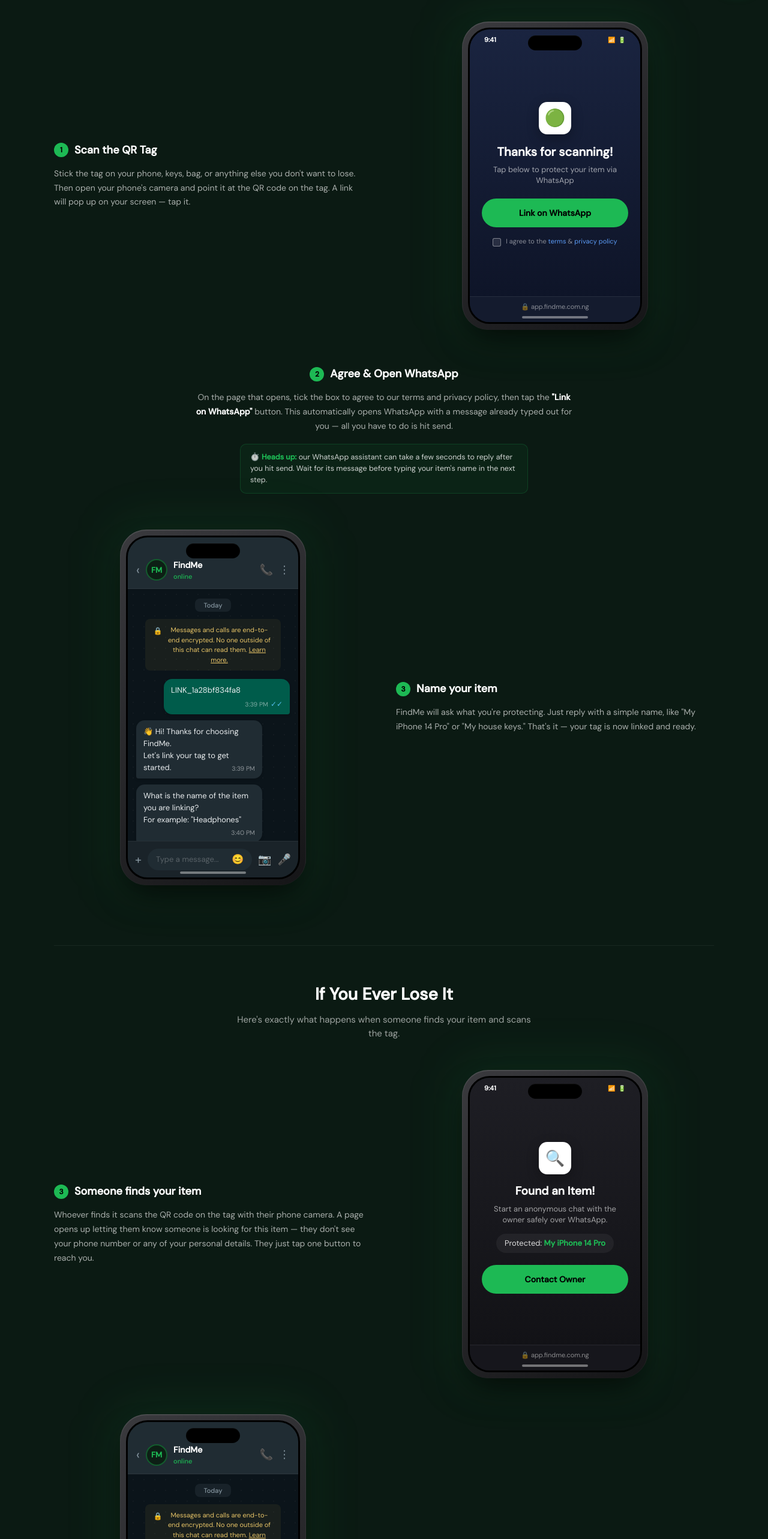
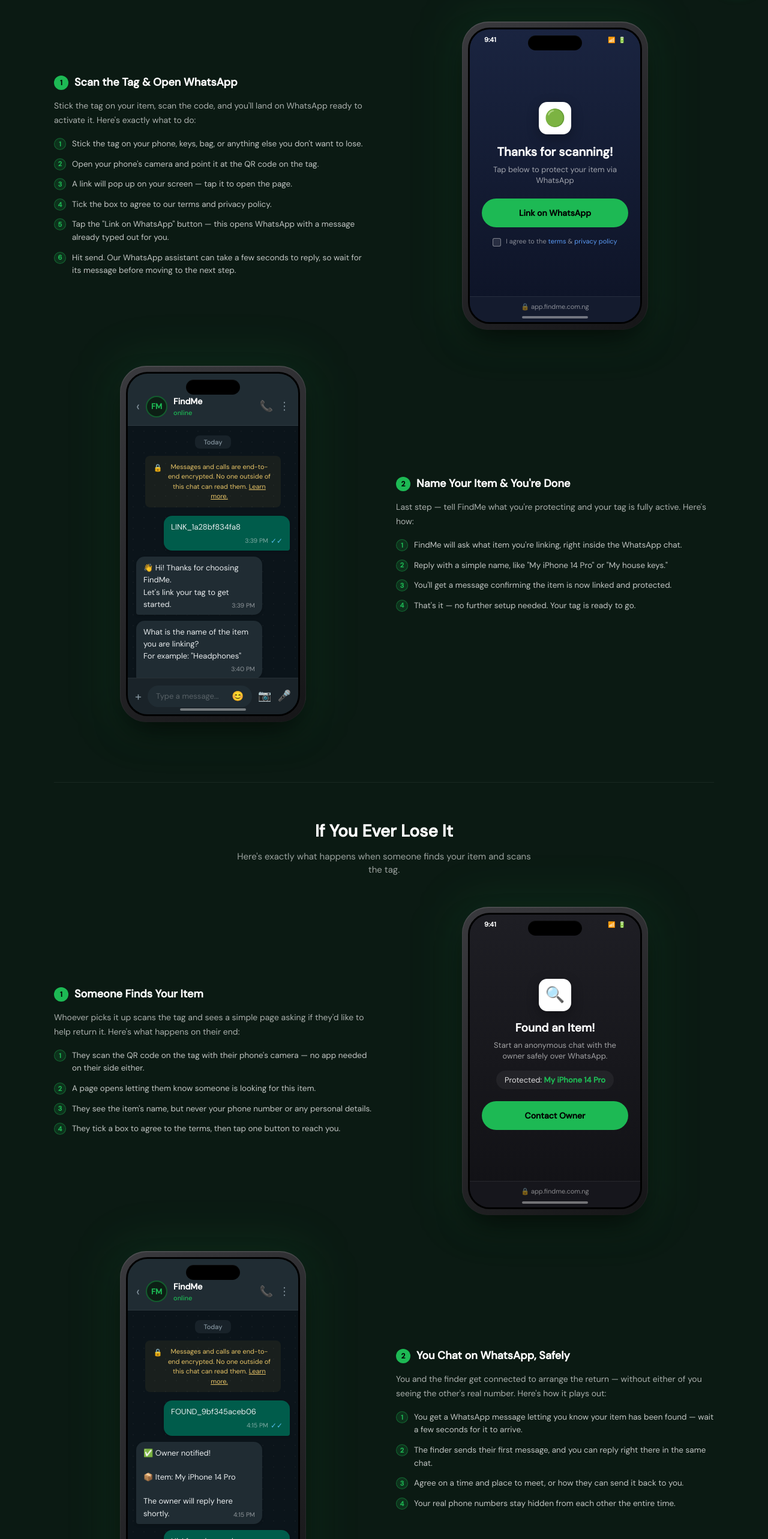
Before and after one commit to Eli-boy/FindMe-Frontend, a Next.js app: page /how-it-works in a window 1280 px wide. Shown: the part 800-3366 px from the top of the page at 60% size. Built offline with nearby package versions, Linux system fonts and the light colour scheme.

Commit message:
feat: merge scan+whatsapp steps, add detailed numbered sub-steps throughout

```diff
--- a/app/HowItWorks.tsx
+++ b/app/HowItWorks.tsx
@@ -392,41 +392,66 @@
             </div>
 
             <div style={{ display: "flex", flexDirection: "column", gap: 60 }}>
+              {/* MERGED STEP 1: Scan & Activate */}
               <div style={{ display: "grid", gridTemplateColumns: "repeat(auto-fit, minmax(280px, 1fr))", gap: 40, alignItems: "center" }}>
                 <div style={{ paddingRight: "10px" }}>
                   <div style={{ display: "flex", alignItems: "center", gap: 10, marginBottom: 14 }}>
-                    <span style={{ width: 24, height: 24, borderRadius: "50%", background: "#1db954", color: "#000", display: "flex", alignItems: "center", justifyContent: "center", fontSize: 12, fontWeight: 800 }}>1</span>
-                    <h4 style={{ fontSize: 18, fontWeight: 700, margin: 0 }}>Scan the QR Tag</h4>
+                    <span style={{ width: 24, height: 24, borderRadius: "50%", background: "#1db954", color: "#000", display: "flex", alignItems: "center", justifyContent: "center", fontSize: 12, fontWeight: 800, flexShrink: 0 }}>1</span>
+                    <h4 style={{ fontSize: 18, fontWeight: 700, margin: 0 }}>Scan the Tag & Open WhatsApp</h4>
                   </div>
-                  <p style={{ fontSize: 14, color: "rgba(255,255,255,0.65)", lineHeight: 1.7, margin: 0 }}>
-                    Stick the tag on your phone, keys, bag, or anything else you don't want to lose. Then open your phone's camera and point it at the QR code on the tag. A link will pop up on your screen — tap it.
+                  <p style={{ fontSize: 14, color: "rgba(255,255,255,0.65)", lineHeight: 1.7, margin: "0 0 16px" }}>
+                    Stick the tag on your item, scan the code, and you'll land on WhatsApp ready to activate it. Here's exactly what to do:
                   </p>
+                  <ol style={{ margin: 0, padding: 0, listStyle: "none", display: "flex", flexDirection: "column", gap: 12 }}>
+                    {[
+                      "Stick the tag on your phone, keys, bag, or anything else you don't want to lose.",
+                      "Open your phone's camera and point it at the QR code on the tag.",
+                      "A link will pop up on your screen — tap it to open the page.",
+                      "Tick the box to agree to our terms and privacy policy.",
+                      "Tap the \"Link on WhatsApp\" button — this opens WhatsApp with a message already typed out for you.",
+                      "Hit send. Our WhatsApp assistant can take a few seconds to reply, so wait for its message before moving to the next step.",
+                    ].map((t, idx) => (
+                      <li key={idx} style={{ display: "flex", gap: 10, alignItems: "flex-start" }}>
+                        <span style={{
+                          width: 20, height: 20, borderRadius: "50%", background: "rgba(29,185,84,0.15)", color: "#1db954",
+                          border: "1px solid rgba(29,185,84,0.4)", display: "flex", alignItems: "center", justifyContent: "center",
+                          fontSize: 11, fontWeight: 700, flexShrink: 0, marginTop: 1,
+                        }}>{idx + 1}</span>
+                        <span style={{ fontSize: 13.5, color: "rgba(255,255,255,0.75)", lineHeight: 1.6 }}>{t}</span>
+                      </li>
+                    ))}
+                  </ol>
                 </div>
                 <div><ScanPageMockup /></div>
               </div>
 
-              <div style={{ maxWidth: 640, marginLeft: "auto", marginRight: "auto", textAlign: "center" }}>
-                <div style={{ display: "flex", alignItems: "center", justifyContent: "center", gap: 10, marginBottom: 14 }}>
-                  <span style={{ width: 24, height: 24, borderRadius: "50%", background: "#1db954", color: "#000", display: "flex", alignItems: "center", justifyContent: "center", fontSize: 12, fontWeight: 800, flexShrink: 0 }}>2</span>
-                  <h4 style={{ fontSize: 18, fontWeight: 700, margin: 0 }}>Agree & Open WhatsApp</h4>
-                </div>
-                <p style={{ fontSize: 14, color: "rgba(255,255,255,0.65)", lineHeight: 1.7, margin: "0 0 18px" }}>
-                  On the page that opens, tick the box to agree to our terms and privacy policy, then tap the <strong style={{ color: "#fff" }}>"Link on WhatsApp"</strong> button. This automatically opens WhatsApp with a message already typed out for you — all you have to do is hit send.
-                </p>
-                <div style={{ background: "rgba(29,185,84,0.06)", border: "1px solid rgba(29,185,84,0.2)", borderRadius: 10, padding: "12px 16px", fontSize: 12.5, color: "rgba(255,255,255,0.8)", textAlign: "left", maxWidth: 480, marginLeft: "auto", marginRight: "auto" }}>
-                  ⏱️ <strong style={{ color: "#1db954" }}>Heads up:</strong> our WhatsApp assistant can take a few seconds to reply after you hit send. Wait for its message before typing your item's name in the next step.
-                </div>
-              </div>
-
+              {/* STEP 2: Name your item */}
               <div style={{ display: "grid", gridTemplateColumns: "repeat(auto-fit, minmax(280px, 1fr))", gap: 40, alignItems: "center" }}>
                 <div style={{ order: typeof window !== "undefined" && window.innerWidth > 768 ? 2 : 1 }}>
                   <div style={{ display: "flex", alignItems: "center", gap: 10, marginBottom: 14 }}>
-                    <span style={{ width: 24, height: 24, borderRadius: "50%", background: "#1db954", color: "#000", display: "flex", alignItems: "center", justifyContent: "center", fontSize: 12, fontWeight: 800 }}>3</span>
-                    <h4 style={{ fontSize: 18, fontWeight: 700, margin: 0 }}>Name your item</h4>
+                    <span style={{ width: 24, height: 24, borderRadius: "50%", background: "#1db954", color: "#000", display: "flex", alignItems: "center", justifyContent: "center", fontSize: 12, fontWeight: 800, flexShrink: 0 }}>2</span>
+                    <h4 style={{ fontSize: 18, fontWeight: 700, margin: 0 }}>Name Your Item & You're Done</h4>
                   </div>
-                  <p style={{ fontSize: 14, color: "rgba(255,255,255,0.65)", lineHeight: 1.7, margin: 0 }}>
-                    FindMe will ask what you're protecting. Just reply with a simple name, like "My iPhone 14 Pro" or "My house keys." That's it — your tag is now linked and ready.
+                  <p style={{ fontSize: 14, color: "rgba(255,255,255,0.65)", lineHeight: 1.7, margin: "0 0 16px" }}>
+                    Last step — tell FindMe what you're protecting and your tag is fully active. Here's how:
                   </p>
+                  <ol style={{ margin: 0, padding: 0, listStyle: "none", display: "flex", flexDirection: "column", gap: 12 }}>
+                    {[
+                      "FindMe will ask what item you're linking, right inside the WhatsApp chat.",
+                      "Reply with a simple name, like \"My iPhone 14 Pro\" or \"My house keys.\"",
+                      "You'll get a message confirming the item is now linked and protected.",
+                      "That's it — no further setup needed. Your tag is ready to go.",
+                    ].map((t, idx) => (
+                      <li key={idx} style={{ display: "flex", gap: 10, alignItems: "flex-start" }}>
+                        <span style={{
+                          width: 20, height: 20, borderRadius: "50%", background: "rgba(29,185,84,0.15)", color: "#1db954",
+                          border: "1px solid rgba(29,185,84,0.4)", display: "flex", alignItems: "center", justifyContent: "center",
+                          fontSize: 11, fontWeight: 700, flexShrink: 0, marginTop: 1,
+                        }}>{idx + 1}</span>
+                        <span style={{ fontSize: 13.5, color: "rgba(255,255,255,0.75)", lineHeight: 1.6 }}>{t}</span>
+                      </li>
+                    ))}
+                  </ol>
                 </div>
                 <div style={{ order: typeof window !== "undefined" && window.innerWidth > 768 ? 1 : 2 }}><WhatsAppMockup /></div>
               </div>
@@ -444,12 +469,29 @@
               <div style={{ display: "grid", gridTemplateColumns: "repeat(auto-fit, minmax(280px, 1fr))", gap: 40, alignItems: "center" }}>
                 <div>
                   <div style={{ display: "flex", alignItems: "center", gap: 10, marginBottom: 14 }}>
-                    <span style={{ width: 24, height: 24, borderRadius: "50%", background: "#1db954", color: "#000", display: "flex", alignItems: "center", justifyContent: "center", fontSize: 12, fontWeight: 800 }}>3</span>
-                    <h4 style={{ fontSize: 18, fontWeight: 700, margin: 0 }}>Someone finds your item</h4>
+                    <span style={{ width: 24, height: 24, borderRadius: "50%", background: "#1db954", color: "#000", display: "flex", alignItems: "center", justifyContent: "center", fontSize: 12, fontWeight: 800, flexShrink: 0 }}>1</span>
+                    <h4 style={{ fontSize: 18, fontWeight: 700, margin: 0 }}>Someone Finds Your Item</h4>
                   </div>
-                  <p style={{ fontSize: 14, color: "rgba(255,255,255,0.65)", lineHeight: 1.7, margin: 0 }}>
-                    Whoever finds it scans the QR code on the tag with their phone camera. A page opens up letting them know someone is looking for this item — they don't see your phone number or any of your personal details. They just tap one button to reach you.
+                  <p style={{ fontSize: 14, color: "rgba(255,255,255,0.65)", lineHeight: 1.7, margin: "0 0 16px" }}>
+                    Whoever picks it up scans the tag and sees a simple page asking if they'd like to help return it. Here's what happens on their end:
                   </p>
+                  <ol style={{ margin: 0, padding: 0, listStyle: "none", display: "flex", flexDirection: "column", gap: 12 }}>
+                    {[
+                      "They scan the QR code on the tag with their phone's camera — no app needed on their side either.",
+                      "A page opens letting them know someone is looking for this item.",
+                      "They see the item's name, but never your phone number or any personal details.",
+                      "They tick a box to agree to the terms, then tap one button to reach you.",
+                    ].map((t, idx) => (
+                      <li key={idx} style={{ display: "flex", gap: 10, alignItems: "flex-start" }}>
+                        <span style={{
+                          width: 20, height: 20, borderRadius: "50%", background: "rgba(29,185,84,0.15)", color: "#1db954",
+                          border: "1px solid rgba(29,185,84,0.4)", display: "flex", alignItems: "center", justifyContent: "center",
+                          fontSize: 11, fontWeight: 700, flexShrink: 0, marginTop: 1,
+                        }}>{idx + 1}</span>
+                        <span style={{ fontSize: 13.5, color: "rgba(255,255,255,0.75)", lineHeight: 1.6 }}>{t}</span>
+                      </li>
+                    ))}
+                  </ol>
                 </div>
                 <div><FoundScanPageMockup /></div>
               </div>
@@ -457,12 +499,29 @@
               <div style={{ display: "grid", gridTemplateColumns: "repeat(auto-fit, minmax(280px, 1fr))", gap: 40, alignItems: "center" }}>
                 <div style={{ order: typeof window !== "undefined" && window.innerWidth > 768 ? 2 : 1 }}>
                   <div style={{ display: "flex", alignItems: "center", gap: 10, marginBottom: 14 }}>
-                    <span style={{ width: 24, height: 24, borderRadius: "50%", background: "#1db954", color: "#000", display: "flex", alignItems: "center", justifyContent: "center", fontSize: 12, fontWeight: 800 }}>4</span>
-                    <h4 style={{ fontSize: 18, fontWeight: 700, margin: 0 }}>You chat on WhatsApp, safely</h4>
+                    <span style={{ width: 24, height: 24, borderRadius: "50%", background: "#1db954", color: "#000", display: "flex", alignItems: "center", justifyContent: "center", fontSize: 12, fontWeight: 800, flexShrink: 0 }}>2</span>
+                    <h4 style={{ fontSize: 18, fontWeight: 700, margin: 0 }}>You Chat on WhatsApp, Safely</h4>
                   </div>
-                  <p style={{ fontSize: 14, color: "rgba(255,255,255,0.65)", lineHeight: 1.7, margin: 0 }}>
-                    You and the finder get connected on WhatsApp to talk and arrange how to get your item back. Your real phone numbers are never shown to each other — the whole conversation stays private and anonymous.
+                  <p style={{ fontSize: 14, color: "rgba(255,255,255,0.65)", lineHeight: 1.7, margin: "0 0 16px" }}>
+                    You and the finder get connected to arrange the return — without either of you seeing the other's real number. Here's how it plays out:
                   </p>
+                  <ol style={{ margin: 0, padding: 0, listStyle: "none", display: "flex", flexDirection: "column", gap: 12 }}>
+                    {[
+                      "You get a WhatsApp message letting you know your item has been found — wait a few seconds for it to arrive.",
+                      "The finder sends their first message, and you can reply right there in the same chat.",
+                      "Agree on a time and place to meet, or how they can send it back to you.",
+                      "Your real phone numbers stay hidden from each other the entire time.",
+                    ].map((t, idx) => (
+                      <li key={idx} style={{ display: "flex", gap: 10, alignItems: "flex-start" }}>
+                        <span style={{
+                          width: 20, height: 20, borderRadius: "50%", background: "rgba(29,185,84,0.15)", color: "#1db954",
+                          border: "1px solid rgba(29,185,84,0.4)", display: "flex", alignItems: "center", justifyContent: "center",
+                          fontSize: 11, fontWeight: 700, flexShrink: 0, marginTop: 1,
+                        }}>{idx + 1}</span>
+                        <span style={{ fontSize: 13.5, color: "rgba(255,255,255,0.75)", lineHeight: 1.6 }}>{t}</span>
+                      </li>
+                    ))}
+                  </ol>
                 </div>
                 <div style={{ order: typeof window !== "undefined" && window.innerWidth > 768 ? 1 : 2 }}><FoundItMockup /></div>
               </div>
```
